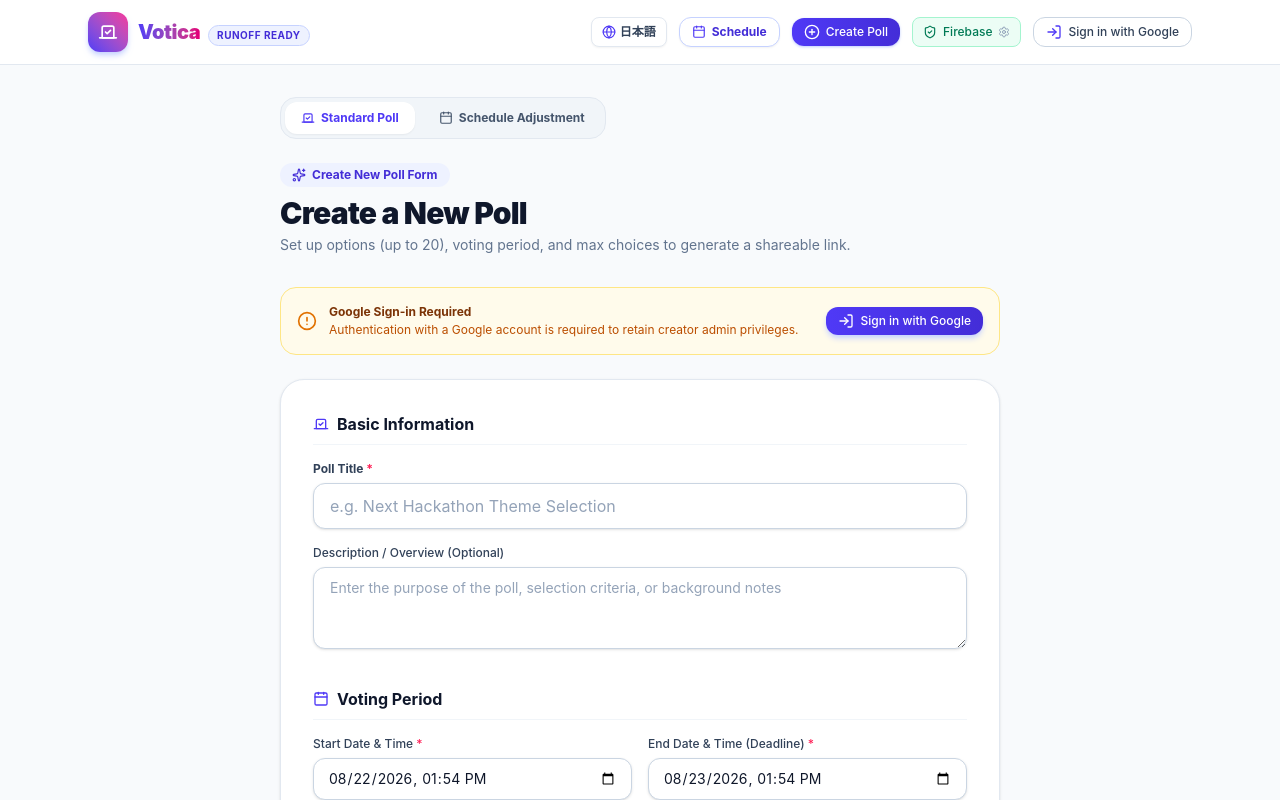
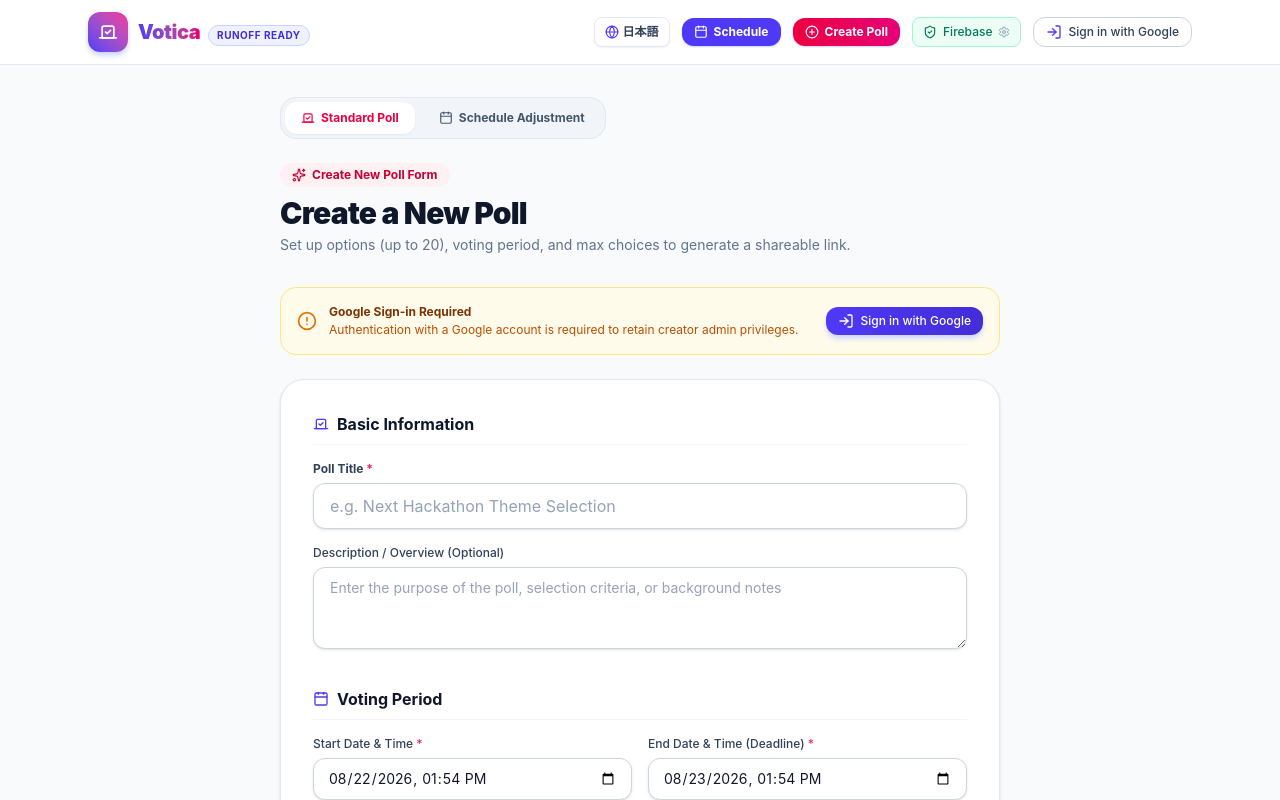
Before and after one commit to c1t0d0s0/votica, a React (Vite) app: page /#/create in a window 1280 px wide. Shown: the top 800 px of the page. Built offline with nearby package versions, Linux system fonts and the light colour scheme; no server answers.

Commit message:
improved design

```diff
--- a/src/components/layout/Header.tsx
+++ b/src/components/layout/Header.tsx
@@ -63,25 +63,25 @@ export const Header: React.FC = () => {
               <span>{language === 'ja' ? 'EN' : '日本語'}</span>
             </button>
 
-            {/* Create Schedule Button */}
+            {/* Create Schedule Button (Blue Theme) */}
             <Link to="/create-schedule">
               <Button
-                variant="outline"
+                variant="primary"
                 size="sm"
-                leftIcon={<Calendar className="w-3.5 h-3.5 text-indigo-600" />}
-                className="hidden sm:inline-flex shadow-xs border-indigo-200 hover:bg-indigo-50 text-indigo-700 font-bold text-xs"
+                leftIcon={<Calendar className="w-3.5 h-3.5" />}
+                className="hidden sm:inline-flex shadow-xs bg-indigo-600 hover:bg-indigo-700 text-white font-bold text-xs"
               >
                 {t('schedule.createHeaderBtn')}
               </Button>
             </Link>
 
-            {/* Create Poll Button */}
+            {/* Create Poll Button (Red/Rose Theme) */}
             <Link to="/create">
               <Button
                 variant="primary"
                 size="sm"
-                leftIcon={<PlusCircle className="w-4 h-4" />}
-                className="hidden sm:inline-flex shadow-sm text-xs"
+                leftIcon={<PlusCircle className="w-3.5 h-3.5" />}
+                className="hidden sm:inline-flex shadow-xs bg-gradient-to-r from-rose-600 to-pink-600 hover:from-rose-500 hover:to-pink-500 text-white font-bold text-xs border-none"
               >
                 {t('common.createPoll')}
               </Button>
@@ -156,21 +156,21 @@ export const Header: React.FC = () => {
                       </Link>
 
                       <Link
+                        to="/create-schedule"
+                        onClick={() => setIsUserMenuOpen(false)}
+                        className="flex items-center gap-2 px-4 py-2 text-xs text-indigo-600 hover:bg-indigo-50 font-bold transition-colors sm:hidden"
+                      >
+                        <Calendar className="w-4 h-4" />
+                        {t('schedule.createNewSchedule')}
+                      </Link>
+
+                      <Link
                         to="/create"
                         onClick={() => setIsUserMenuOpen(false)}
-                        className="flex items-center gap-2 px-4 py-2 text-xs text-indigo-600 hover:bg-indigo-50 font-medium transition-colors sm:hidden"
+                        className="flex items-center gap-2 px-4 py-2 text-xs text-rose-600 hover:bg-rose-50 font-bold transition-colors sm:hidden"
                       >
                         <PlusCircle className="w-4 h-4" />
                         {t('header.createNewPoll')}
-                      </Link>
-
-                      <Link
-                        to="/create-schedule"
-                        onClick={() => setIsUserMenuOpen(false)}
-                        className="flex items-center gap-2 px-4 py-2 text-xs text-indigo-600 hover:bg-indigo-50 font-medium transition-colors sm:hidden"
-                      >
-                        <Calendar className="w-4 h-4" />
-                        {t('schedule.createNewSchedule')}
                       </Link>
 
                       <button
--- a/src/pages/CreatePollPage.tsx
+++ b/src/pages/CreatePollPage.tsx
@@ -153,14 +153,14 @@ export const CreatePollPage: React.FC = () => {
       <div className="flex items-center gap-2 mb-6 p-1 rounded-2xl bg-slate-100 border border-slate-200 w-full sm:w-fit">
         <button
           type="button"
-          className="flex-1 sm:flex-initial flex items-center justify-center gap-1.5 px-4 py-2 rounded-xl text-xs font-bold bg-white text-indigo-600 shadow-xs cursor-default"
+          className="flex-1 sm:flex-initial flex items-center justify-center gap-1.5 px-4 py-2 rounded-xl text-xs font-bold bg-white text-rose-600 shadow-xs cursor-default"
         >
           <Vote className="w-3.5 h-3.5" />
           <span>{t('schedule.tabStandardPoll')}</span>
         </button>
         <Link
           to="/create-schedule"
-          className="flex-1 sm:flex-initial flex items-center justify-center gap-1.5 px-4 py-2 rounded-xl text-xs font-bold text-slate-600 hover:text-slate-900 transition-colors"
+          className="flex-1 sm:flex-initial flex items-center justify-center gap-1.5 px-4 py-2 rounded-xl text-xs font-bold text-slate-600 hover:text-indigo-600 transition-colors"
         >
           <Calendar className="w-3.5 h-3.5" />
           <span>{t('schedule.tabScheduleAdjust')}</span>
@@ -169,7 +169,7 @@ export const CreatePollPage: React.FC = () => {
 
       {/* Page Header */}
       <div className="mb-8 text-center sm:text-left">
-        <div className="inline-flex items-center gap-1.5 px-3 py-1 rounded-full bg-indigo-50 text-indigo-700 text-xs font-bold mb-2">
+        <div className="inline-flex items-center gap-1.5 px-3 py-1 rounded-full bg-rose-50 text-rose-700 text-xs font-bold mb-2">
           <Sparkles className="w-3.5 h-3.5" />
           <span>{t('create.badge')}</span>
         </div>
```
